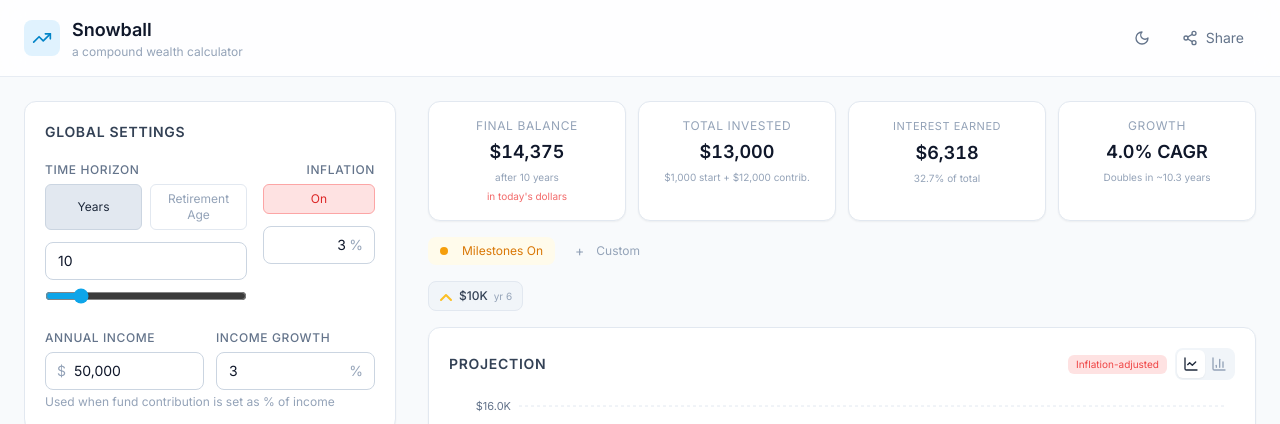
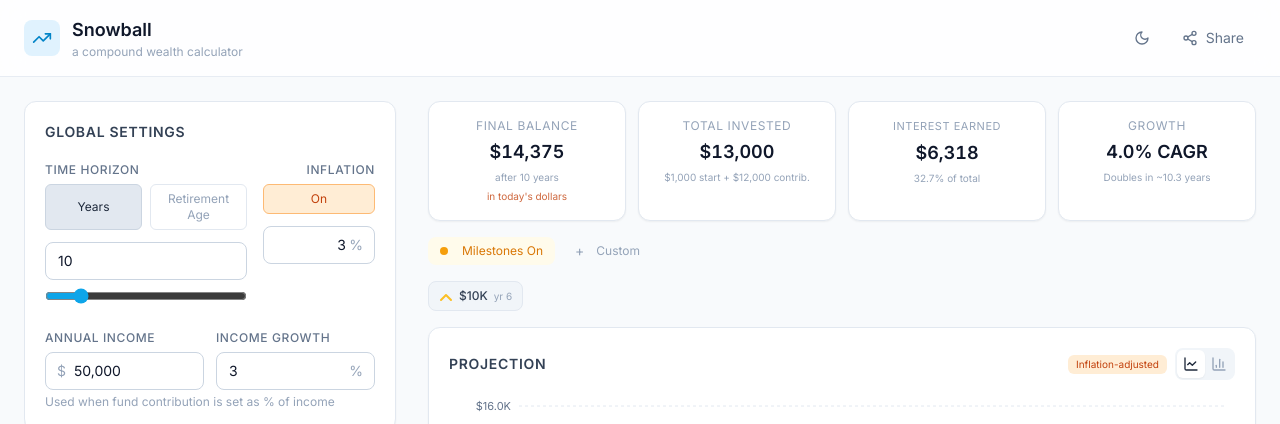
Before and after one commit to AshQTan/snowball-calculator, a React (Vite) app: page / in a window 1280 px wide. Both pictures are taken after a click on the button 319 px from the left and 199 px from the top of the page. Shown: the top 424 px of the page. Built offline with nearby package versions, Linux system fonts and the light colour scheme.

Commit message:
style: ember inflation color, reorder fund palette (blue, red, teal, orange, purple, pink)

```diff
--- a/src/components/GlobalSettingsPanel.tsx
+++ b/src/components/GlobalSettingsPanel.tsx
@@ -85,7 +85,7 @@ export default function GlobalSettingsPanel({ settings, onChange }: GlobalSettin
           <label className="input-label text-right w-full">Inflation</label>
           <div className="flex items-center h-[30px] mb-3">
             <button
-              className={`w-full toggle-btn ${settings.showReal ? 'bg-red-100 text-red-600 border border-red-300 dark:bg-red-500/20 dark:text-red-400 dark:border-red-500/40' : 'toggle-btn-inactive'} group relative`}
+              className={`w-full toggle-btn ${settings.showReal ? 'bg-orange-100 text-orange-700 border border-orange-300 dark:bg-orange-500/20 dark:text-orange-400 dark:border-orange-500/40' : 'toggle-btn-inactive'} group relative`}
               onClick={() => onChange({ showReal: !settings.showReal })}
             >
               {settings.showReal ? 'On' : 'Off'}
--- a/src/components/ProjectionChart.tsx
+++ b/src/components/ProjectionChart.tsx
@@ -221,7 +221,7 @@ export default function ProjectionChart({
         </h2>
         <div className="flex items-center gap-2">
           {showReal && (
-            <span className="text-[10px] text-red-500 dark:text-red-400/80 bg-red-100 dark:bg-red-900/20 px-2 py-0.5 rounded-md">
+            <span className="text-[10px] text-orange-700 dark:text-orange-400/80 bg-orange-100 dark:bg-orange-900/20 px-2 py-0.5 rounded-md">
               Inflation-adjusted
             </span>
           )}
--- a/src/components/ScheduleTable.tsx
+++ b/src/components/ScheduleTable.tsx
@@ -186,7 +186,7 @@ export default function ScheduleTable({ schedule, funds, showReal, timelineMode,
                   <td className="py-2 px-3 text-right text-slate-500 dark:text-neutral-400 tabular-nums" style={{ backgroundColor: `${COLOR_INTEREST}${TINT}` }}>{formatCurrency(row.totalInterest)}</td>
                   <td className="py-2 pl-3 text-right text-slate-800 dark:text-neutral-200 font-medium tabular-nums">{formatCurrency(row.endBalance)}</td>
                   {showReal && (
-                    <td className="py-2 pl-3 text-right text-red-500/80 dark:text-red-400/80 font-medium tabular-nums">{formatCurrency(row.realEndBalance)}</td>
+                    <td className="py-2 pl-3 text-right text-orange-700/80 dark:text-orange-400/80 font-medium tabular-nums">{formatCurrency(row.realEndBalance)}</td>
                   )}
                 </tr>,
               ];
@@ -259,7 +259,7 @@ export default function ScheduleTable({ schedule, funds, showReal, timelineMode,
                   ))}
                   <td className="py-2 pl-3 text-right text-slate-800 dark:text-neutral-200 font-medium tabular-nums">{formatCurrency(row.endBalance)}</td>
                   {showReal && (
-                    <td className="py-2 pl-3 text-right text-red-500/80 dark:text-red-400/80 font-medium tabular-nums">{formatCurrency(row.realEndBalance)}</td>
+                    <td className="py-2 pl-3 text-right text-orange-700/80 dark:text-orange-400/80 font-medium tabular-nums">{formatCurrency(row.realEndBalance)}</td>
                   )}
                 </tr>
               );
@@ -328,7 +328,7 @@ export default function ScheduleTable({ schedule, funds, showReal, timelineMode,
                   })}
                   <td className="py-2 pl-3 text-right text-slate-800 dark:text-neutral-200 font-medium tabular-nums">{formatCurrency(row.endBalance)}</td>
                   {showReal && (
-                    <td className="py-2 pl-3 text-right text-red-500/80 dark:text-red-400/80 font-medium tabular-nums">{formatCurrency(row.realEndBalance)}</td>
+                    <td className="py-2 pl-3 text-right text-orange-700/80 dark:text-orange-400/80 font-medium tabular-nums">{formatCurrency(row.realEndBalance)}</td>
                   )}
                 </tr>
               );
--- a/src/components/SummaryStats.tsx
+++ b/src/components/SummaryStats.tsx
@@ -20,7 +20,7 @@ export default function SummaryStats({ result, showReal }: SummaryStatsProps) {
           <span className="text-xs text-slate-400 dark:text-neutral-500 uppercase tracking-wider">Final Balance</span>
           <span className="text-lg font-semibold text-slate-900 dark:text-white tabular-nums">{formatCurrency(displayBalance)}</span>
           <span className="text-[10px] text-slate-400 dark:text-neutral-500">after {totalYears} {totalYears === 1 ? 'year' : 'years'}</span>
-          {showReal && <span className="text-[10px] text-red-500/80 dark:text-red-400/70">in today's dollars</span>}
+          {showReal && <span className="text-[10px] text-orange-700/80 dark:text-orange-400/70">in today's dollars</span>}
         </div>
         <div className="stat-card items-center text-center">
           <span className="text-xs text-slate-400 dark:text-neutral-500 uppercase tracking-wider">Total Invested</span>
--- a/src/types.ts
+++ b/src/types.ts
@@ -90,7 +90,7 @@ export const MILESTONE_ICONS = [
 ];
 
 export const FUND_COLORS = [
-  '#38bdf8', '#f472b6', '#a78bfa', '#2dd4bf', '#fb923c', '#f87171',
+  '#38bdf8', '#f87171', '#2dd4bf', '#fb923c', '#a78bfa', '#f472b6',
 ];
 
 export const PRESET_RETURNS: { label: string; rate: number }[] = [
```
